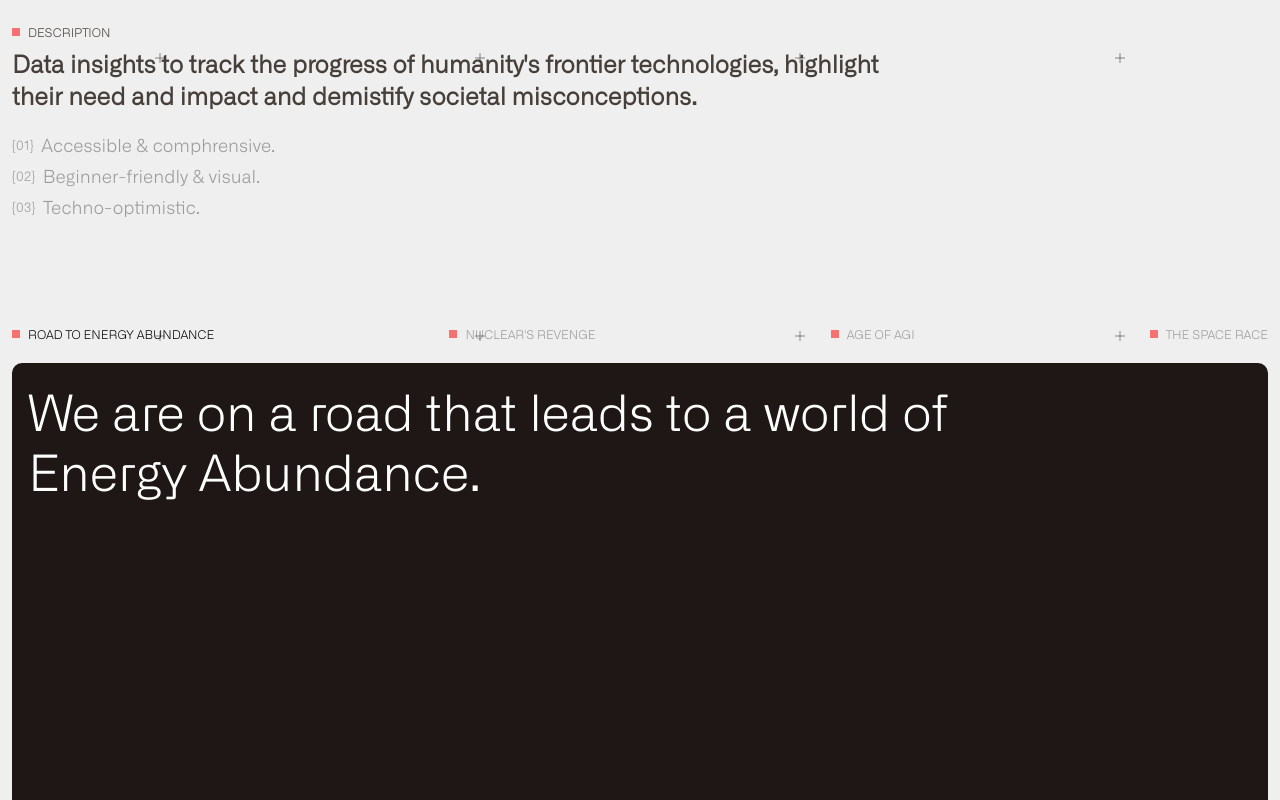
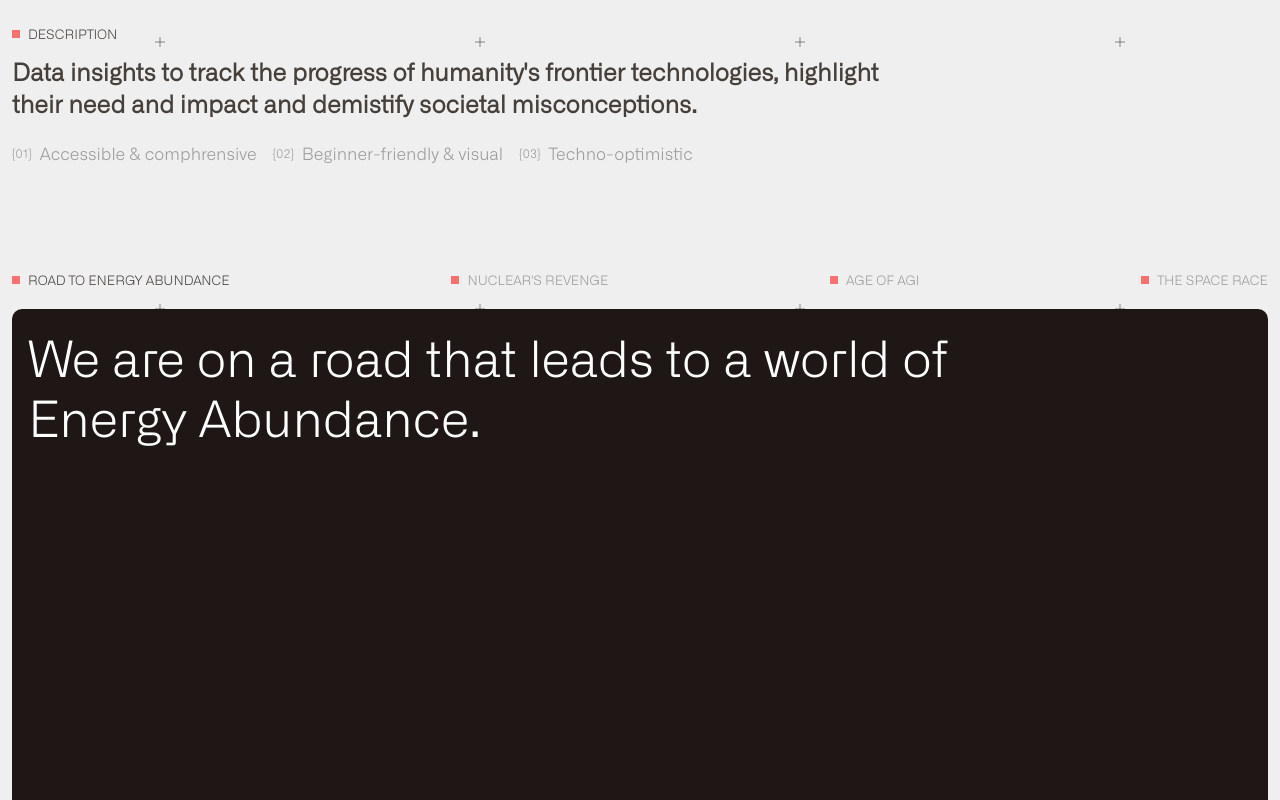
Before and after one commit to tanaydesai/outer-reach, a Next.js app: page / in a window 1280 px wide. Shown: the part 360-1160 px from the top of the page. Built offline with nearby package versions, Linux system fonts and the light colour scheme.

Commit message:
fixes, onto domain structuring

```diff
--- a/app/page.js
+++ b/app/page.js
@@ -5,38 +5,45 @@ import { TypeAnimation } from 'react-type-animation';
 import { Fade } from 'react-awesome-reveal';
 import { EnergyMixIcon, CapacityIcon, NuclearPlantIcon, ChangeIcon, HouseIcon, RankingIcon, NuclearWasteIcon } from '@/components/icons';
 import {DecryptText} from '@/components/decrypt'
+import { Tabs3, TabsContent3, TabsList3, TabsTrigger3 } from "@/components/ui/tabs"
+
+
 
 export default function Home() {
   return (
-      <div className='absolute w-full min-h-full px-3 py-[70px] bg-[#efefef]'>
+      <div className='absolute w-full min-h-full z-10 px-3 py-[70px] bg-[#efefef]'>
 
         <div className='w-full h-fit'>
           <Fade className='h-[70px] sm:h-[80px] w-full'><TypeAnimation speed={10} cursor={false} sequence={[1000,"Welcome", "Welcome to", 'Welcome to']} className='text-[65px] md:text-[90px] lg:text-[120px] whitespace-nowrap leading-[85px] md:leading-[85px] text-[#463f3a] font-a2'/></Fade>
           <Fade className='min-h-[90px] w-full flex justify-start md:mt-6 lg:mt-10'><TypeAnimation speed={20} cursor={false} sequence={[2400,"The Outer Reach"]} className='text-[65px] md:text-[90px] lg:text-[120px] leading-[70px] md:leading-[85px] text-[#463f3a] font-a2'/></Fade>
 
           <div className='w-full mt-10 sm:mt-[100px]'>
-              <div className='flex items-center pb-1 h-[27px]'><div className='w-2 h-2 bg-red-400 mr-2 inline-flex'/><DecryptText className='text-[12px] uppercase font-a2 text-[#463f3a]' text='Description' /></div>
-              <div className='text-[18px] sm:text-[22px] lg:text-[24px] w-full md:w-[85%] lg:w-[70%] leading-6 sm:leading-8 font-semibold text-[#463f3a] font-a1'>Data insights to track the progress of humanity's frontier technologies, highlight their need and impact and demistify societal misconceptions.</div>
-              <div className='text-[#9b9b9b] text-[17px] h-[27px] mt-5 font-a1 gap-2 flex items-center'><div className='text-[13px]'>{`{01}`}</div><DecryptText className='text-[18px] text-[#9b9b9b]' text='Accessible & comphrensive.'/></div>
-              <div className='text-[#9b9b9b] font-a1 gap-2 h-[27px] mt-1 flex items-center'><div className='text-[13px]'>{`{02}`}</div><DecryptText className='text-[18px] text-[#9b9b9b]' text='Beginner-friendly & visual.' /></div>
-              <div className=' text-[#9b9b9b] font-a1 gap-2 h-[27px] mt-1 flex items-center'><div className='text-[13px]'>{`{03}`}</div><DecryptText className='text-[18px] text-[#9b9b9b]' text='Techno-optimistic.' /></div>
+              <div className='flex items-center h-[27px]'><div className='w-2 h-2 bg-red-400 mr-2 inline-flex'/><DecryptText className='text-[13px] uppercase font-a2 text-[#463f3a]' text='Description' /></div>
+              <div className='text-[16px] sm:text-[22px] mt-2 lg:text-[24px] w-full md:w-[85%] lg:w-[70%] leading-6 sm:leading-8 font-semibold text-[#463f3a] font-a1'>Data insights to track the progress of humanity's frontier technologies, highlight their need and impact and demistify societal misconceptions.</div>
+              <div className='md:flex gap-4 mt-5'>
+                <div className='text-[#9b9b9b] h-[27px] font-a1 gap-2 flex items-center'><div className='text-[12px]'>{`{01}`}</div><DecryptText className='text-[14px] sm:text-[17px] text-[#9b9b9b]' text='Accessible & comphrensive'/></div>
+                <div className='text-[#9b9b9b] md:mt-0  font-a1 gap-2 h-[27px] flex items-center'><div className='text-[12px]'>{`{02}`}</div><DecryptText className='text-[14px] sm:text-[17px] text-[#9b9b9b]' text='Beginner-friendly & visual' /></div>
+                <div className=' text-[#9b9b9b] md:mt-0  font-a1 gap-2 h-[27px] flex items-center'><div className='text-[12px]'>{`{03}`}</div><DecryptText className='text-[14px] sm:text-[17px] text-[#9b9b9b]' text='Techno-optimistic' /></div>
+              </div>
           </div>
 
-          <div className='gap-3 mt-[100px]'>
-            <div className='w-full flex justify-between gap-10 overflow-auto'>
-              <div className='flex items-center h-[27px] shrink-0 '><div className='w-2 h-2 bg-red-400 mr-2 inline-flex'/><DecryptText className='text-[12px] uppercase font-a2' text='Road to Energy Abundance' /></div>
-              <div className='flex items-center h-[27px] shrink-0 '><div className='w-2 h-2 bg-red-400 mr-2 inline-flex'/><DecryptText className='text-[12px] uppercase font-a2 text-[#9b9b9b]' text="Nuclear's Revenge" /></div>
-              <div className='flex items-center h-[27px] shrink-0 '><div className='w-2 h-2 bg-red-400 mr-2 inline-flex'/><DecryptText className='text-[12px] uppercase font-a2 text-[#9b9b9b]' text='Age of AGI' /></div>
-              <div className='flex items-center h-[27px] shrink-0 '><div className='w-2 h-2 bg-red-400 mr-2 inline-flex'/><DecryptText className='text-[12px] uppercase font-a2 text-[#9b9b9b]' text='The Space Race' /></div>
-            </div>
+          <div className='mt-[100px]'>
+            <Tabs3 defaultValue='energy'>
+              <TabsList3>
+                <TabsTrigger3 value='energy'><DecryptText text='Road to Energy Abundance' /></TabsTrigger3>
+                <TabsTrigger3 value='nuclear'><DecryptText text="Nuclear's Revenge" /></TabsTrigger3>
+                <TabsTrigger3 value='ai'><DecryptText text="Age of AGI" /></TabsTrigger3>
+                <TabsTrigger3 value='space'><DecryptText text='The Space Race' /></TabsTrigger3>
+              </TabsList3>
+              <TabsContent3 value='energy'>
+                <div className='w-[80%] leading-[60px] font-a2 text-[50px]'>We are on a road that leads to a world of Energy Abundance.</div>
+              </TabsContent3>
+            </Tabs3>
+          </div>
 
-            <div className='bg-[#1e1715] flex-1 p-4 mt-4 rounded-[10px] h-[600px] text-white'>
-              <div className='w-[80%] leading-[60px] font-a2 text-[50px]'>We are on a road that leads to a world of Energy Abundance.</div>
-            </div>
-          </div>
         </div>
 
-        <div className="w-full absolute z-[100] top-0 left-0 h-full grid grid-cols-4">
+        <div className="w-full absolute pointer-events-none -z-1 top-0 left-0 h-full grid grid-cols-4">
           {Array.from({ length: 20 }).map((_, index) => (
             <div key={index} className="relative">
               <div className="absolute inset-0 flex items-center justify-center">
--- a/components/navbar.js
+++ b/components/navbar.js
@@ -12,9 +12,10 @@ export const Navbar = () => {
 
   return (
     <div className={`fixed top-0 z-10 w-full left-0 px-3 py-3 flex bg-transparent items-center justify-between ${open ? "" : "backdrop-blur-[10px]"}`}>
+
       <Link href="/"><motion.div whileTap={{scale:1.1}} className='w-fit cursor-default text-[#9b9b9b] text-[12px] uppercase font-a2 rounded-[5px] border border-[#b3b3b3] px-2 flex items-center gap-1'>{'0'} <MoveRight size={15}/> {'42'}</motion.div></Link>
 
-      <div className='flex gap-1 text-[12px] uppercase text-[#9b9b9b] font-a2 '>
+      <div className='flex gap-1 text-[13px] uppercase text-[#9b9b9b] font-a2 '>
         <div className='rounded-[5px] border border-[#b3b3b3] px-2'>Energy</div>
         <div className='rounded-[5px] border border-[#b3b3b3] px-2'>Nuclear</div>
         <div className='rounded-[5px] border border-[#b3b3b3] px-2'>AI</div>
--- a/components/ui/tabs.jsx
+++ b/components/ui/tabs.jsx
@@ -1,10 +1,10 @@
 "use client"
-
 import * as React from "react"
 import * as TabsPrimitive from "@radix-ui/react-tabs"
-
 import { cn } from "@/lib/utils"
 import { motion } from "framer-motion"
+
+
 const Tabs = TabsPrimitive.Root
 
 const TabsList = React.forwardRef(({ className, ...props }, ref) => (
@@ -52,6 +52,86 @@ export { Tabs, TabsList, TabsTrigger, TabsContent }
 
 
 
+
+
+
+
+
+
+
+
+
+
+
+
+const Tabs3 = TabsPrimitive.Root
+
+const TabsList3 = React.forwardRef(({ className, ...props }, ref) => (
+  <TabsPrimitive.List
+    ref={ref}
+    className={cn(
+      "w-full flex items-center justify-between gap-10 overflow-auto dark:bg-stone-800 dark:text-stone-400",
+      className
+    )}
+    {...props}></TabsPrimitive.List>
+))
+TabsList3.displayName = TabsPrimitive.List.displayName
+
+const TabsTrigger3 = React.forwardRef(({ className, ...props }, ref) => (
+  <div className="flex items-center">
+      <div className='w-2 h-2 bg-red-400 mr-2'/>
+      <TabsPrimitive.Trigger
+      ref={ref}
+      className={cn(
+        "text-[13px] text-[#9b9b9b] h-[27px] shrink-0 font-a2 uppercase hover:text-[#463f3a] data-[state=active]:text-[#463f3a] transition-all duration-300  whitespace-nowrap disabled:pointer-events-none  dark:ring-offset-stone-950 dark:focus-visible:ring-stone-300 dark:data-[state=active]:bg-stone-950 dark:data-[state=active]:text-stone-50",
+        className
+      )}
+      {...props} />
+  </div>
+))
+TabsTrigger3.displayName = TabsPrimitive.Trigger.displayName
+
+const TabsContent3 = React.forwardRef(({ className, ...props }, ref) => (
+  <TabsPrimitive.Content
+    ref={ref}
+    className={cn(
+      "bg-[#1e1715] p-4 mt-4 rounded-[10px] h-[600px] text-white  ring-offset-white focus-visible:outline-none focus-visible:ring-2 focus-visible:ring-stone-950 focus-visible:ring-offset-2 dark:ring-offset-stone-950 dark:focus-visible:ring-stone-300",
+      className
+    )}
+    {...props} />
+))
+TabsContent3.displayName = TabsPrimitive.Content.displayName
+
+export { Tabs3, TabsList3, TabsTrigger3, TabsContent3 }
+
+
+
+
+
+
+
+
+
+
+
+
+
+
+
+
+
+
+
+
+
+
+
+
+
+
+
+
+
 const Tabs2 = TabsPrimitive.Root
 
 const TabsList2 = React.forwardRef(({ className, ...props }, ref) => (
@@ -66,7 +146,6 @@ const TabsList2 = React.forwardRef(({ className, ...props }, ref) => (
 TabsList2.displayName = TabsPrimitive.List.displayName
 
 const TabsTrigger2 = React.forwardRef(({ className, ...props }, ref) => (
-  // <motion.div whileTap={{scaleX:1.1}}>
     <TabsPrimitive.Trigger
     ref={ref}
     className={cn(
@@ -74,7 +153,6 @@ const TabsTrigger2 = React.forwardRef(({ className, ...props }, ref) => (
       className
     )}
     {...props} />
-  // </motion.div>
 ))
 TabsTrigger2.displayName = TabsPrimitive.Trigger.displayName
 
```
